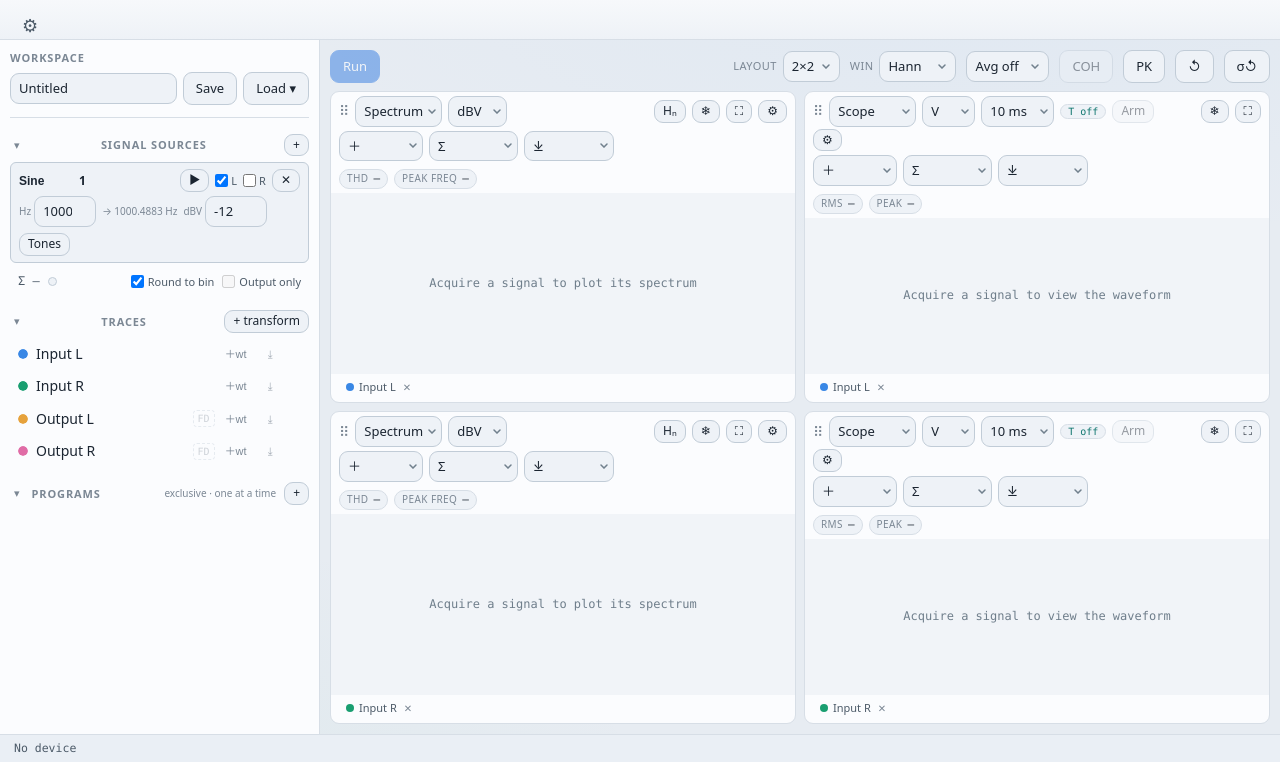
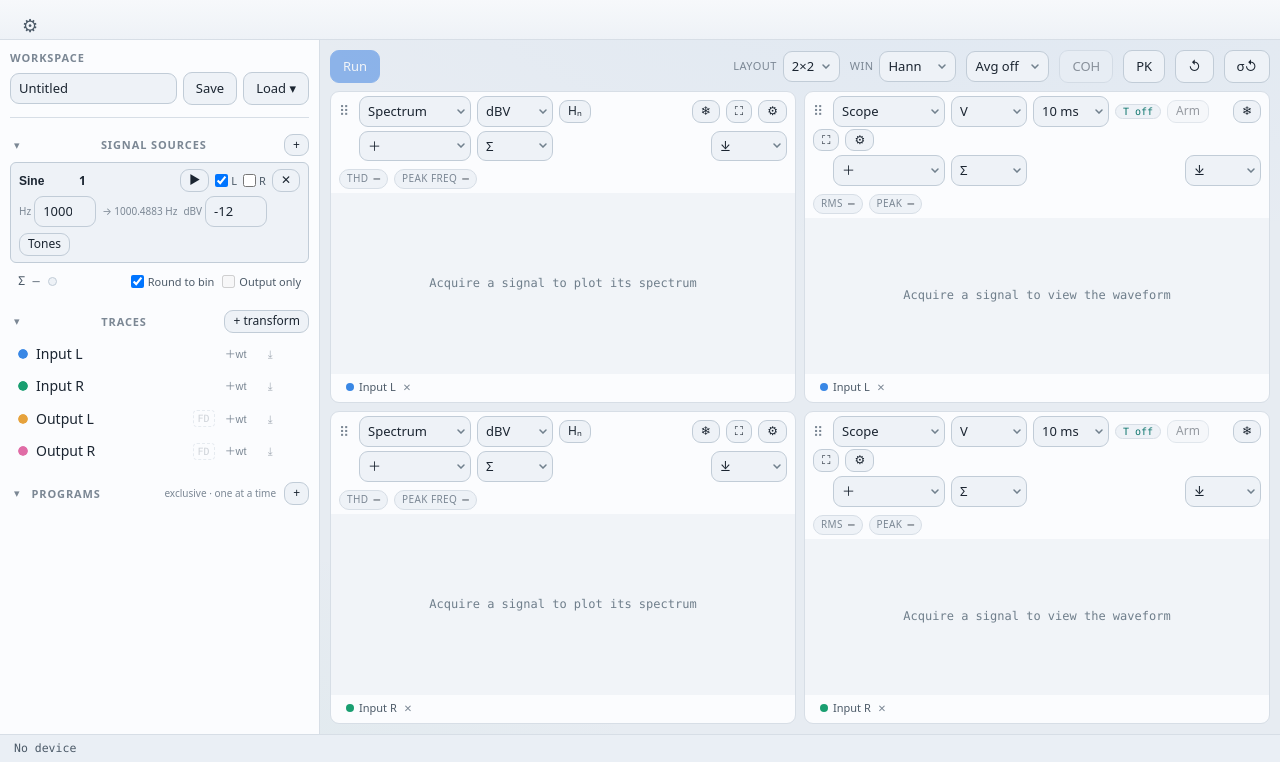
Before and after one commit to GarageDeveloper/qa40x-rs, a website built with Vite: page index.html in a window 1280 px wide. Shown: the part 38-800 px from the top of the page. Built offline with nearby package versions, Linux system fonts and the light colour scheme.

Commit message:
style(tiles): column-aligned tools row, toggles left, export right
Maintainer passes 3-5 on the two-row header (PR #41):

- The tools row's compose controls sit in fixed columns under their
  view-row counterparts — ＋ add-trace under the kind select (112 px),
  Σ add-measurement under the unit select (76 px) — with the row
  indented past the fixed-width drag handle. Column rules are declared
  after .tile__add so max-width:none beats its 90 px cap.
- Display toggles (∠ phase, Hₙ harmonics) join the LEFT view group;
  only ❄ ⛶ ⚙ anchor right on row 1.
- The export ⤓ anchors RIGHT on the tools row, flush under ❄ ⛶ ⚙ —
  output actions live on the right on both rows.

Verified headless at 1440: identical column left edges on spectrum and
scope tiles, export right edge flush with the gear's. 88 e2e green.

Co-Authored-By: Claude Fable 5 <noreply@anthropic.com>

```diff
--- a/src/panels/grid/panel.css
+++ b/src/panels/grid/panel.css
@@ -106,10 +106,13 @@
 
 /* Second header row: compose/export tools (＋ trace, Σ measurement,
  * ⤓ export) — tucked under the view row, no top padding so the pair
- * reads as one header block. */
+ * reads as one header block. Indented by the drag handle's width + gap
+ * so its first control sits flush under the kind select. */
 .tile__head--tools {
   padding-top: 0;
+  padding-left: calc(8px + 14px + 6px);
 }
+
 
 .tile__strip:empty {
   display: none;
@@ -132,6 +135,31 @@
 
 .tile__add {
   max-width: 90px;
+}
+
+/* Header COLUMNS (maintainer ask on PR #41): the tools row's controls
+ * line up under the view row's — same fixed widths pairwise (col1: kind
+ * select ↔ ＋ add-trace, col2: unit ↔ Σ, col3: scope time window ↔ ⤓
+ * export). The handle gets a fixed width so the tools row's indent is
+ * deterministic. Declared AFTER .tile__add so max-width:none beats its
+ * 90 px cap at equal specificity. */
+.tile__handle {
+  width: 14px;
+}
+
+.tile__col1 {
+  width: 112px;
+  max-width: none;
+}
+
+.tile__col2 {
+  width: 76px;
+  max-width: none;
+}
+
+.tile__col3 {
+  width: 76px;
+  max-width: none;
 }
 
 /* Utility hide toggled from tile.ts per tile kind. !important because it
--- a/src/panels/grid/tile.ts
+++ b/src/panels/grid/tile.ts
@@ -110,7 +110,7 @@ export function createTile(
     { "data-testid": `tile-handle-${tileId}`, title: "Drag to reorder" },
     "⠿"
   );
-  const kindSel = el("select.field.field--small", {
+  const kindSel = el("select.field.field--small.tile__col1", {
     "data-testid": `tile-kind-${tileId}`,
     onchange: (e: Event) =>
       setTileKind(store, ipc, tileId, (e.target as HTMLSelectElement).value as GraphKind),
@@ -120,7 +120,7 @@ export function createTile(
     el("option", { value: "scope" }, "Scope"),
     el("option", { value: "sweep" }, "Sweep")
   );
-  const unitSel = el("select.field.field--small", {
+  const unitSel = el("select.field.field--small.tile__col2", {
     "data-testid": `tile-unit-${tileId}`,
     onchange: (e: Event) => {
       const v = (e.target as HTMLSelectElement).value;
@@ -130,7 +130,7 @@ export function createTile(
       else setTileTdUnit(store, tileId, v as TdUnit);
     },
   });
-  const addSel = el("select.field.field--small.tile__add", {
+  const addSel = el("select.field.field--small.tile__add.tile__col1", {
     "data-testid": `tile-add-trace-${tileId}`,
     title: "Add a trace to this graph",
     onchange: (e: Event) => {
@@ -141,7 +141,7 @@ export function createTile(
   });
   // Scope time window, directly on the tile (the ⚙ keeps its field too).
   const TIME_WINDOWS_MS = [1, 2, 5, 10, 20, 50, 100, 200, 500];
-  const timeSel = el("select.field.field--small", {
+  const timeSel = el("select.field.field--small.tile__col3", {
     "data-testid": `tile-time-${tileId}`,
     title: "Displayed time window",
     onchange: (e: Event) => {
@@ -297,7 +297,7 @@ export function createTile(
   );
   // Export (issue #30): select-as-menu, the tile header's idiom (＋/Σ) —
   // data as CSV (provenance header), image as PNG file or clipboard copy.
-  const exportSel = el("select.field.field--small.tile__add", {
+  const exportSel = el("select.field.field--small.tile__add.tile__col3", {
     "data-testid": `tile-export-${tileId}`,
     title:
       "Export this graph — data as CSV (provenance header), image as " +
@@ -361,7 +361,7 @@ export function createTile(
         (e.target as HTMLSelectElement).value as "auto" | TraceId
       ),
   });
-  const chipAddSel = el("select.field.field--small.tile__add", {
+  const chipAddSel = el("select.field.field--small.tile__add.tile__col2", {
     "data-testid": `tile-chip-add-${tileId}`,
     title: "Add a measurement readout (Σ)",
     onchange: (e: Event) => {
@@ -437,14 +437,26 @@ export function createTile(
       timeSel,
       trigWrap,
       armBtn,
-      el("span.tile__spacer"),
+      // Display toggles (∠ phase, Hₙ harmonics) belong to the LEFT view
+      // group (maintainer pass 3) — only ❄ ⛶ ⚙ anchor right.
       phaseBtn,
       harmBtn,
+      el("span.tile__spacer"),
       freezeBtn,
       focusBtn,
       gearBtn
     ),
-    el("div.tile__head.tile__head--tools", {}, addSel, chipAddSel, exportSel),
+    // Tools row: compose on the LEFT (＋ trace, Σ measurement, aligned
+    // under kind/unit), export ⤓ anchored RIGHT under ❄ ⛶ ⚙ (maintainer
+    // pass 4 — output actions live on the right on both rows).
+    el(
+      "div.tile__head.tile__head--tools",
+      {},
+      addSel,
+      chipAddSel,
+      el("span.tile__spacer"),
+      exportSel
+    ),
     strip,
     chartHost,
     legend
```
